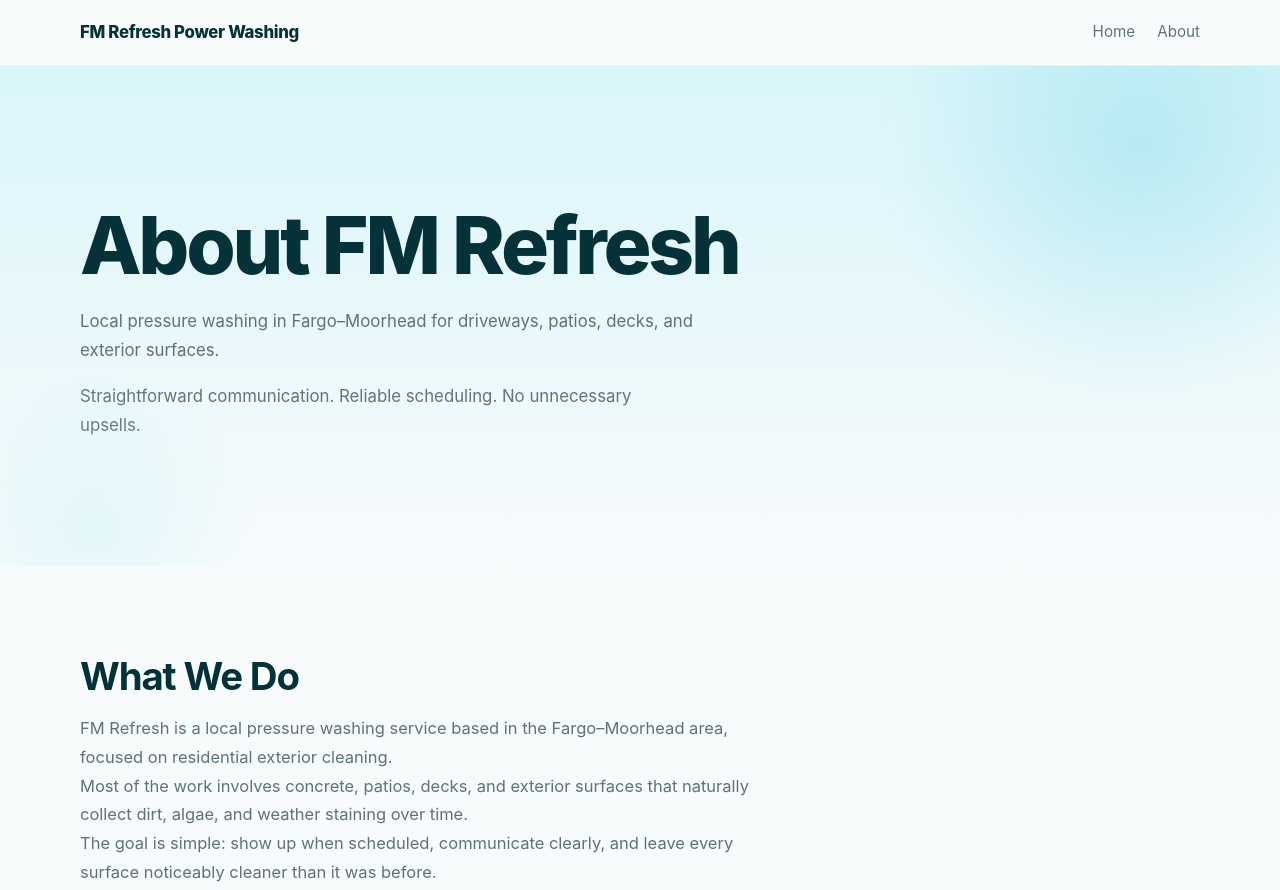
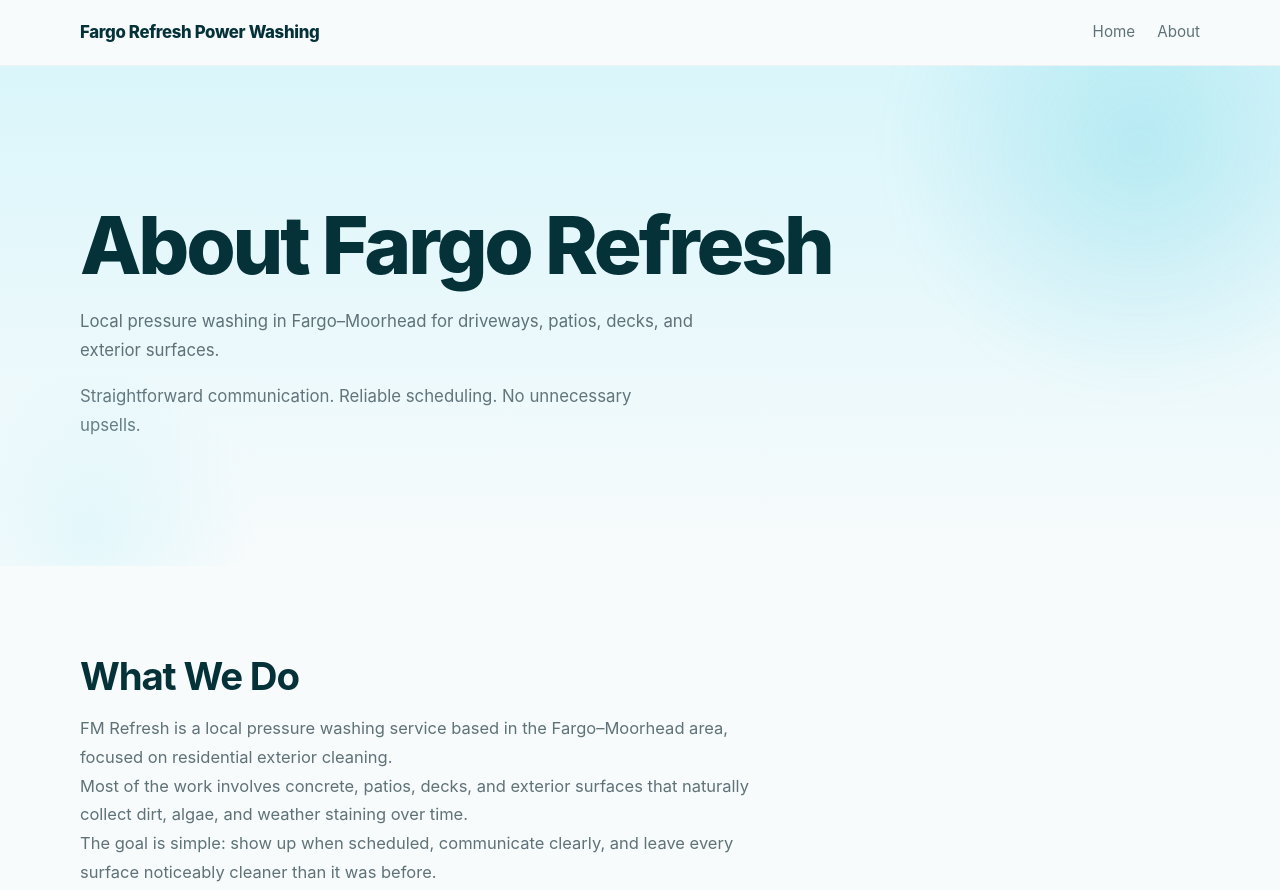
Before and after one commit to samcohen9/samcohen9.github.io, a plain HTML site: page about.html in a window 1280 px wide. Shown: the top 890 px of the page. Drawn offline with Linux system fonts and the light colour scheme.

Commit message:
Update about.html

```diff
--- a/about.html
+++ b/about.html
@@ -10,7 +10,7 @@
 
  <meta name="description" content="Learn about Fargo Refresh Power Washing, a local pressure washing service in Fargo–Moorhead focused on residential exterior cleaning, clear communication, and reliable scheduling." />
 
-  <title>About | FM Refresh Power Washing</title>
+  <title>About | Fargo Refresh Power Washing</title>
 
   <link rel="stylesheet" href="styles.css" />
   <link rel="icon" href="favicon.ico" />
@@ -23,7 +23,7 @@
     <div class="container">
 
       <a href="index.html" class="logo">
-        FM Refresh Power Washing
+        Fargo Refresh Power Washing
       </a>
 
       <nav>
@@ -38,7 +38,7 @@
   <section class="hero">
   <div class="container">
 
-    <h1>About FM Refresh</h1>
+    <h1>About Fargo Refresh</h1>
 
     <p>
       Local pressure washing in Fargo–Moorhead for driveways, patios, decks, and exterior surfaces.
```
